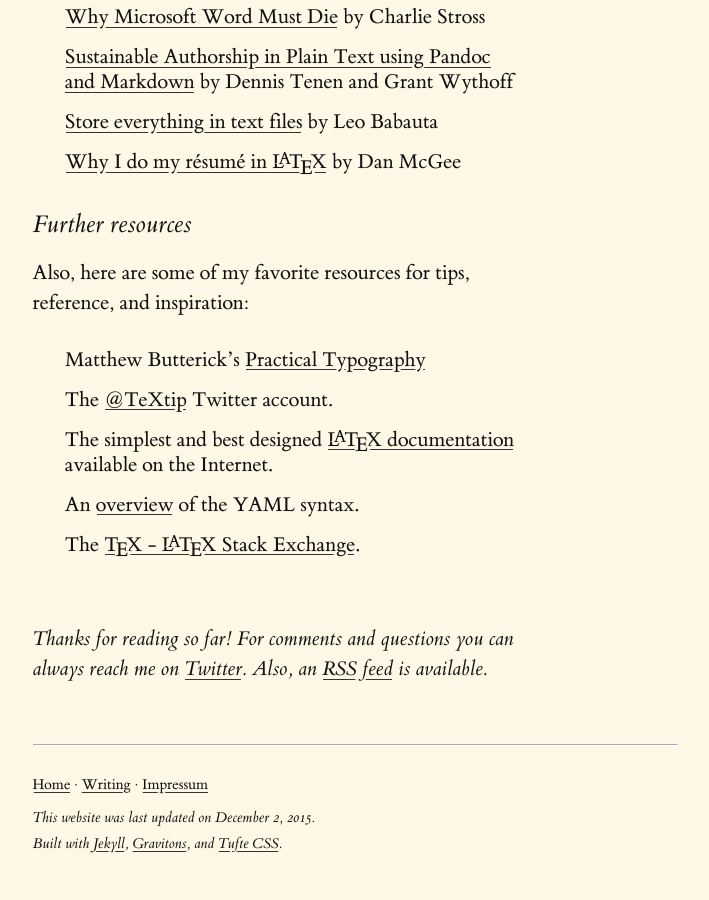
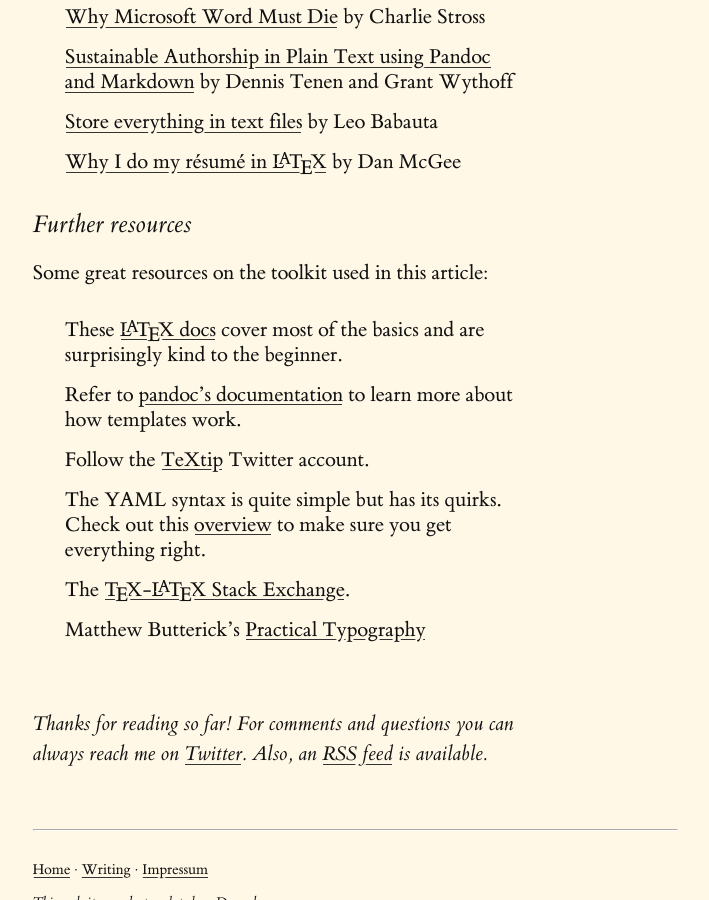
Before and after one commit to mrzool/mrzool.github.io, a Jekyll site: the page built from _posts/2015-11-24-typesetting-automation.md, in a window 1280 px wide and 900 px high, scrolled down 9195 px. Shown: the whole window, without its empty margins (285-994 px from the left). Built offline with Jekyll 4.4.1, drawn with Linux system fonts in a browser that asks for light colours.

Commit message:
Revise resources list

```diff
--- a/_posts/2015-11-24-typesetting-automation.md
+++ b/_posts/2015-11-24-typesetting-automation.md
@@ -221,10 +221,11 @@
 
 ### Further resources
 
-Also, here are some of my favorite resources for tips, reference, and inspiration:
+Some great resources on the toolkit used in this article:
 
+- These [<span class="latex">L<sup>a</sup>T<sub>e</sub>X</span> docs](https://www.sharelatex.com/learn) cover most of the basics and are surprisingly kind to the beginner.
+- Refer to [pandoc's documentation](http://pandoc.org/demo/example9/templates.html) to learn more about how templates work.
+- Follow the [TeXtip](http://twitter/TeXtip) Twitter account.
+- The YAML syntax is quite simple but has its quirks. Check out this [overview](http://learnxinyminutes.com/docs/yaml/) to make sure you get everything right.
+- The [<span class="latex">T<sub>e</sub>X</span>-<span class="latex">L<sup>a</sup>T<sub>e</sub>X</span> Stack Exchange](http://tex.stackexchange.com/).
 - Matthew Butterick's [Practical Typography](http://practicaltypography.com/)
-- The [@TeXtip](http://twitter/TeXtip) Twitter account.
-- The simplest and best designed [<span class="latex">L<sup>a</sup>T<sub>e</sub>X</span> documentation](https://www.sharelatex.com/learn) available on the Internet.
-- An [overview](http://learnxinyminutes.com/docs/yaml/) of the YAML syntax.
-- The [<span class="latex">T<sub>e</sub>X</span> - <span class="latex">L<sup>a</sup>T<sub>e</sub>X</span> Stack Exchange](http://tex.stackexchange.com/).
```
